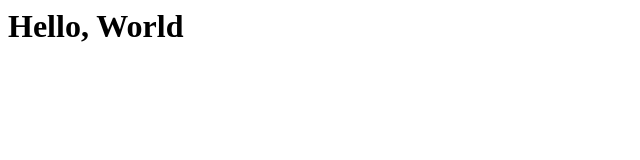
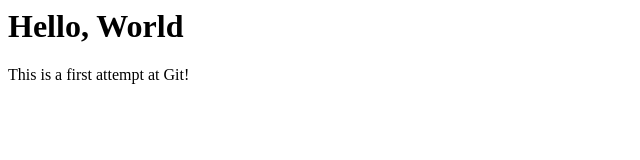
Before and after one commit to llabrie/Git-Training-Test, a plain HTML site: page index.html in a window 1280 px wide. Shown: the whole page, without its empty margins (0-640 px from the left). Drawn offline with Linux system fonts and the light colour scheme.

Commit message:
a description of the change your made

```diff
--- a/index.html
+++ b/index.html
@@ -1 +1,3 @@
 <h1>Hello, World</h1>
+
+<p>This is a first attempt at Git!</p>
```
